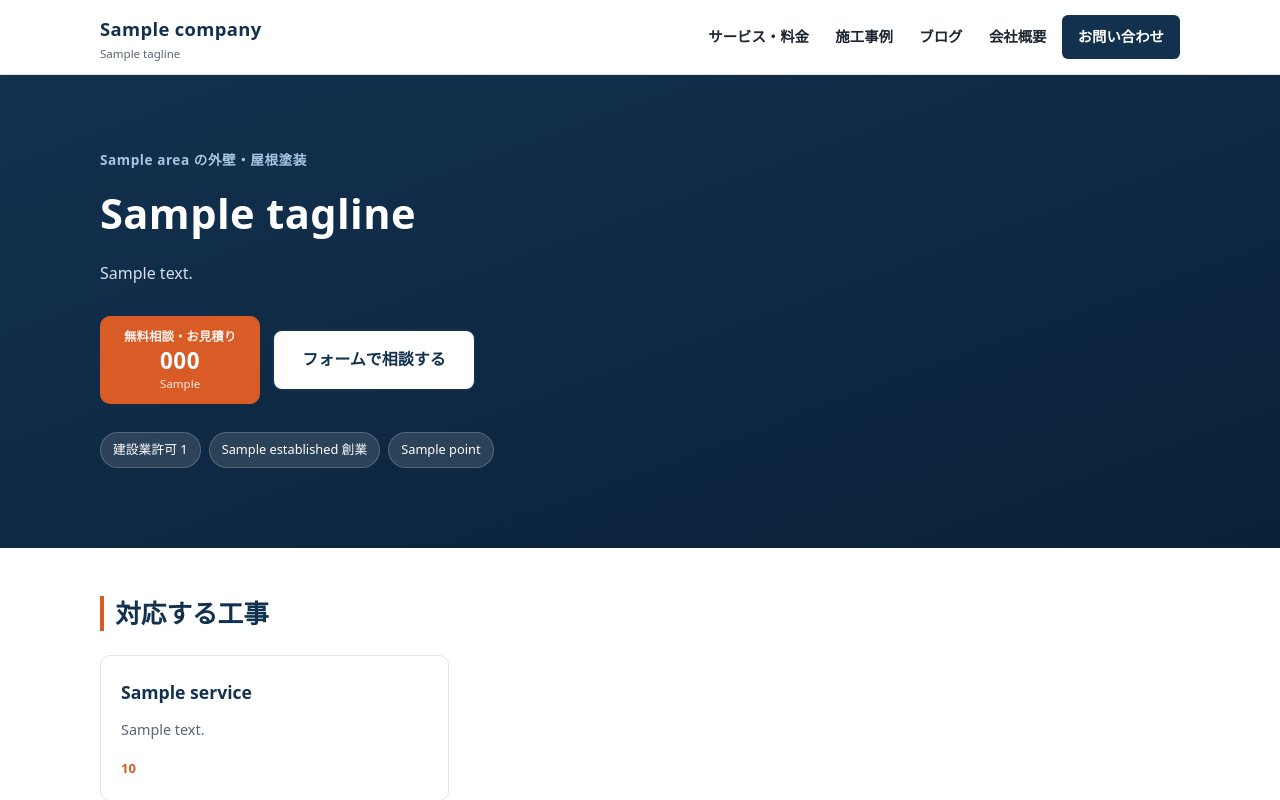
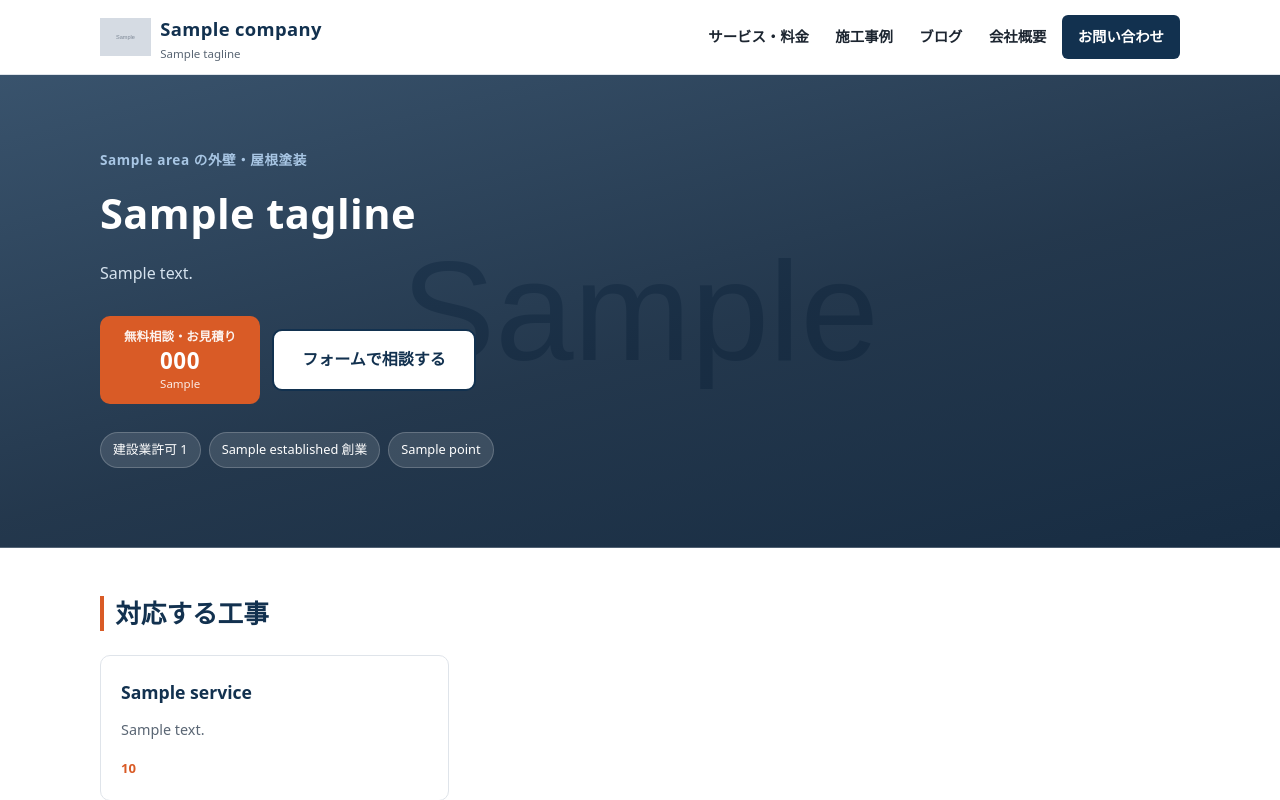
Before and after one commit to t1a2t2s3u/claude, a Python web app: template site/templates/index.html in a window 1280 px wide. Shown: the top 800 px of the page. Run offline with Jinja, Linux system fonts and the light colour scheme; the template is opened without the code that fills it: most values are stand-ins (such as "Sample title", 1, 10 or a date in 2020); grey boxes marked "Sample" are stand-in pictures.

Commit message:
ロゴをヘッダーに入れ、トップに施工写真を敷いた
「サイトが simple すぎて寂しい」との指摘を受けての改善。原因は、トップ
ページに写真が1枚も無く、最初に見える画面が文字だけだったこと。

- チラシ (PDF) からロゴを取り出して site/assets/logo.png にした。外側の
  白だけを塗りつぶして透明化してあるので、窓とハケの隙間の白は残っている。
  濃紺のフッターでは白抜きにして馴染ませる
- トップの見出しに施工後の屋根写真を敷いた。上に文字が乗るため濃紺を
  重ねている。site.toml の hero_image で差し替えられる
- ロゴとヒーロー画像はどちらも設定で外せる。未設定なら従来どおり表示される

参考にしたい同業サイトを2件教えてもらったが、この作業環境は外部への接続が
遮断されており閲覧できなかった。そちらの反映は資料をもらってから行う。

Co-Authored-By: Claude Opus 5 <noreply@anthropic.com>
Claude-Session: https://claude.ai/code/session_018tnVthesxTHzM7VEmMwQqW

```diff
--- a/seo_meo/site/content.py
+++ b/seo_meo/site/content.py
@@ -89,6 +89,10 @@ class SiteSettings:
     description: str
     locale: str = "ja_JP"
     contact_note: str = ""
+    # ヘッダーに出すロゴ。assets/ からの相対パス
+    logo: str = ""
+    # トップの見出し背景に敷く写真。文字が乗るので、暗く重ねて使う
+    hero_image: str = ""
 
     @property
     def canonical_base(self) -> str:
@@ -297,6 +301,8 @@ def load_settings(root: Path) -> SiteSettings:
         description=site.get("description", ""),
         locale=site.get("locale", "ja_JP"),
         contact_note=site.get("contact_note", ""),
+        logo=site.get("logo", ""),
+        hero_image=site.get("hero_image", ""),
     )
 
 
--- a/site/assets/style.css
+++ b/site/assets/style.css
@@ -58,7 +58,7 @@ a { color: var(--navy-light); }
   display: flex; align-items: center; justify-content: space-between;
   gap: 1rem; padding: .75rem 0; flex-wrap: wrap;
 }
-.brand { text-decoration: none; color: inherit; display: block; }
+.brand { text-decoration: none; color: inherit; }
 .brand-name { display: block; font-size: 1.15rem; font-weight: 700; color: var(--navy); letter-spacing: .02em; }
 .brand-tagline { display: block; font-size: .72rem; color: var(--ink-muted); line-height: 1.4; }
 
@@ -476,3 +476,26 @@ table.price-table thead th {
 
 @media (min-width: 700px) { .voice-grid { grid-template-columns: repeat(2, 1fr); } }
 @media (min-width: 900px) { .voice-grid { grid-template-columns: repeat(3, 1fr); } }
+
+/* ---------- ロゴ ---------- */
+
+.brand { display: flex; align-items: center; gap: .6rem; }
+.brand-logo { height: 38px; width: auto; flex: none; }
+.brand-text { display: block; }
+
+.footer-logo {
+  height: 42px; width: auto; margin-bottom: .6rem;
+  /* 濃紺のフッター上では、ロゴを白抜きにして馴染ませる */
+  filter: brightness(0) invert(1); opacity: .85;
+}
+
+/* ---------- 写真を敷いた見出し ---------- */
+
+.hero-photo {
+  position: relative;
+  background-image:
+    linear-gradient(165deg, rgba(18,49,79,.80) 0%, rgba(11,33,56,.88) 55%, rgba(11,33,56,.94) 100%),
+    var(--hero-image);
+  background-size: cover;
+  background-position: center;
+}
--- a/site/templates/base.html
+++ b/site/templates/base.html
@@ -15,6 +15,7 @@
 <meta name="twitter:card" content="summary_large_image">
 <link rel="stylesheet" href="/assets/style.css">
 <link rel="icon" href="/assets/favicon.svg" type="image/svg+xml">
+{% if settings.logo %}<link rel="apple-touch-icon" href="/assets/{{ settings.logo }}">{% endif %}
 <script type="application/ld+json">{{ jsonld|safe }}</script>
 </head>
 <body>
@@ -23,8 +24,13 @@
 <header class="site-header">
   <div class="wrap header-inner">
     <a class="brand" href="/">
-      <span class="brand-name">{{ company.name }}</span>
-      <span class="brand-tagline">{{ company.tagline }}</span>
+      {% if settings.logo %}
+      <img class="brand-logo" src="/assets/{{ settings.logo }}" alt="" width="99" height="120">
+      {% endif %}
+      <span class="brand-text">
+        <span class="brand-name">{{ company.name }}</span>
+        <span class="brand-tagline">{{ company.tagline }}</span>
+      </span>
     </a>
     <nav class="site-nav" aria-label="メインナビゲーション">
       <a href="/services/"{% if section == 'services' %} aria-current="page"{% endif %}>サービス・料金</a>
@@ -60,6 +66,7 @@
 <footer class="site-footer">
   <div class="wrap footer-grid">
     <div>
+      {% if settings.logo %}<img class="footer-logo" src="/assets/{{ settings.logo }}" alt="" width="99" height="120">{% endif %}
       <p class="footer-name">{{ company.legal_name }}</p>
       <p class="footer-address">{{ company.full_address }}</p>
       <p>TEL <a href="tel:{{ company.tel_link }}">{{ company.phone }}</a></p>
--- a/site/templates/index.html
+++ b/site/templates/index.html
@@ -2,7 +2,7 @@
 {% from "_macros.html" import work_card %}
 {% block content %}
 
-<section class="hero">
+<section class="hero{% if settings.hero_image %} hero-photo{% endif %}"{% if settings.hero_image %} style="--hero-image: url('/assets/{{ settings.hero_image }}')"{% endif %}>
   <div class="wrap hero-inner">
     <p class="hero-eyebrow">{{ company.areas|join(' ・ ') }} の外壁・屋根塗装</p>
     <h1>{{ company.tagline }}</h1>
```
Also changed, not shown: site/site.toml (+7 -0 lines), site/assets/logo.png (added).
